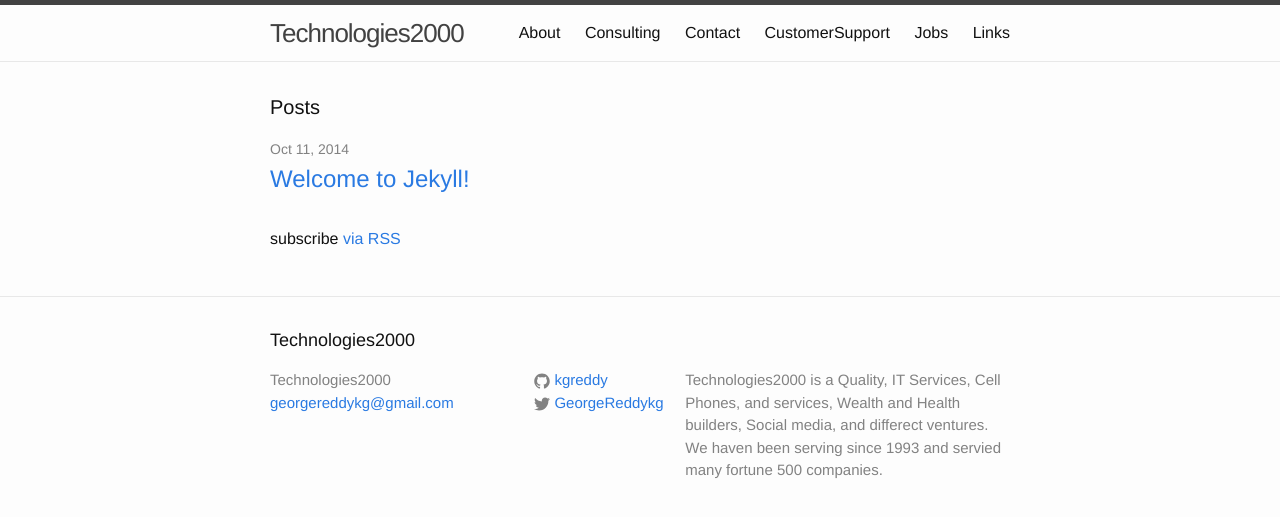
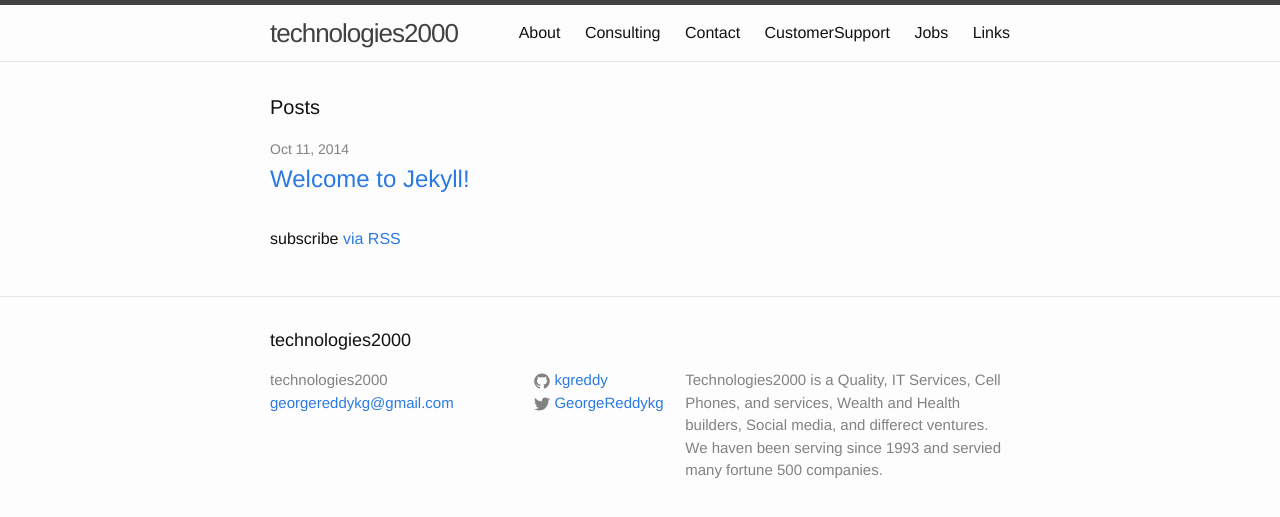
Before and after one commit to KGReddy/technologies2000, a Jekyll site: the page built from index.html, in a window 1280 px wide. Shown: the top 517 px of the page. Built offline with Jekyll 4.4.1, drawn with Linux system fonts in a browser that asks for light colours; some of the changed lines change nothing that is shown.

Commit message:
10152014 update

```diff
--- a/_config.yml
+++ b/_config.yml
@@ -1,10 +1,10 @@
 # Site settings
-title: Technologies2000
+title: technologies2000
 email: georgereddykg@gmail.com
 description: Technologies2000 is a Quality, IT Services, Cell Phones, and services, Wealth and Health builders, Social
              media, and differect ventures. We haven been serving since 1993 and servied many fortune 500 companies.
-baseurl: "" # the subpath of your site, e.g. /blog/
-url: "" # the base hostname & protocol for your site
+baseurl: /technologies2000
+url:
 twitter_username: GeorgeReddykg
 github_username:  kgreddy
 
```
